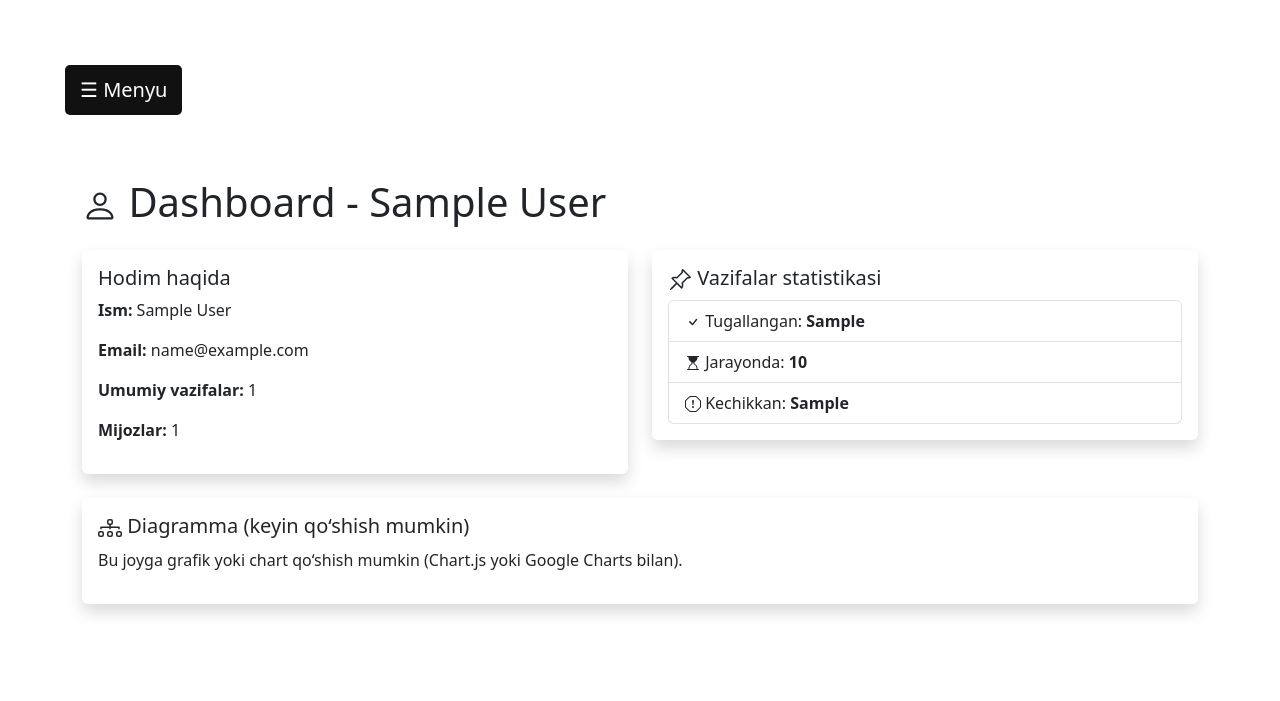
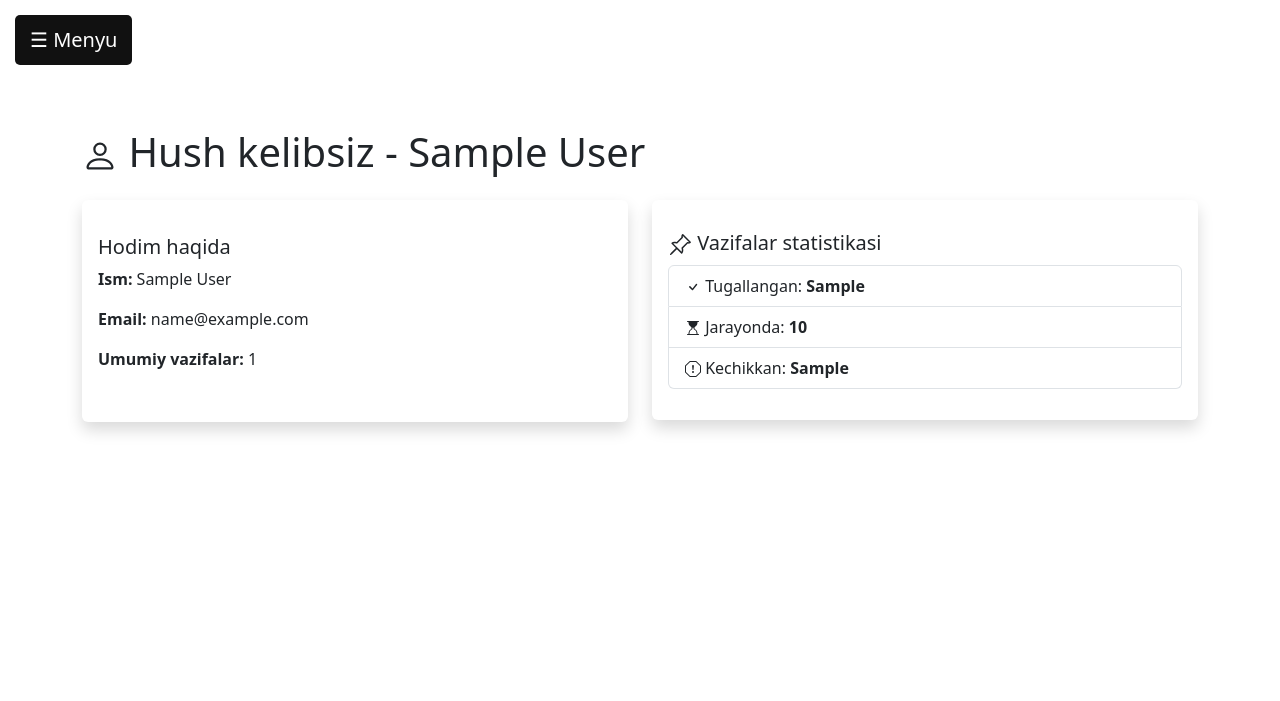
Before and after one commit to Muhammadrizochik/Office5, a Django app: template template/index.html in a window 1280 px wide. Shown: the top 701 px of the page. Run offline with Django 5.2, Linux system fonts and the light colour scheme; a user stored in the database is signed in; tables that the repository leaves empty hold one stand-in row (values such as "Sample post"); the template is opened without the code that fills it: most values are stand-ins (such as "Sample title", 1, 10 or a date in 2020); some libraries are stand-ins or nearby versions.

Commit message:
base.html, index.html

```diff
--- a/template/auth/form.html
+++ b/template/auth/form.html
@@ -6,7 +6,7 @@
 
 
 <style>
-    /* Center the form on the screen */
+
     .login-container {
         display: flex;
         justify-content: center;
--- a/template/base.html
+++ b/template/base.html
@@ -6,8 +6,11 @@
   <title>Sidebar Namuna</title>
   <style>
     body {
-      padding: 50px;
       font-family: sans-serif;
+    }
+
+    .button{
+      margin-top: 70px;
     }
 
     #toggle-btn {
@@ -21,8 +24,9 @@
       border-radius: 5px;
     }
 
-
-
+    .card1:hover{
+      background-color: #7c0c0c;
+    }
 
     .sidebar {
       height: 100%;
@@ -47,7 +51,7 @@
     }
 
     .sidebar a:hover {
-      background-color: #575757;
+      background-color: #6d6b6b;
     }
 
     .sidebar .close-btn {
@@ -61,6 +65,14 @@
 
     .content {
       padding: 20px;
+    }
+
+    .statistic{
+    padding: 15px 0;
+    }
+
+    .statistica{
+    padding: 19px 0;
     }
   </style>
 </head>
--- a/template/index.html
+++ b/template/index.html
@@ -1,29 +1,27 @@
 {% extends "base.html" %}
 
 {% block content %}
+
  <link href="https://cdn.jsdelivr.net/npm/bootstrap@5.3.0/dist/css/bootstrap.min.css" rel="stylesheet">
     <div class="container py-5">
         <h1 class="mb-4"><svg xmlns="http://www.w3.org/2000/svg" width="36" height="36" fill="currentColor" class="bi bi-person" viewBox="0 0 16 16">
             <path d="M8 8a3 3 0 1 0 0-6 3 3 0 0 0 0 6m2-3a2 2 0 1 1-4 0 2 2 0 0 1 4 0m4 8c0 1-1 1-1 1H3s-1 0-1-1 1-4 6-4 6 3 6 4m-1-.004c-.001-.246-.154-.986-.832-1.664C11.516 10.68 10.289 10 8 10s-3.516.68-4.168 1.332c-.678.678-.83 1.418-.832 1.664z"/>
-          </svg> Dashboard - {{ request.user.first_name }} {{ request.user.last_name }}</h1>
+          </svg> Hush kelibsiz - {{ request.user.first_name }} {{ request.user.last_name }}</h1>
 
-        <div class="row g-4">
-            <!-- Hodim ma'lumotlari -->
+        <div  class="row g-4">
             <div class="col-md-6">
-                <div class="card shadow border-0">
-                    <div class="card-body">
+                <div class="card shadow border-0 statistica">
+                    <div  class="card-body">
                         <h5 class="card-title">Hodim haqida</h5>
                         <p><strong>Ism:</strong> {{ request.user.get_full_name }}</p>
                         <p><strong>Email:</strong> {{ request.user.email }}</p>
                         <p><strong>Umumiy vazifalar:</strong> {{ total_tasks }}</p>
-                        <p><strong>Mijozlar:</strong> {{ total_clients }}</p>
                     </div>
                 </div>
+
             </div>
-
-            <!-- Vazifalar statistikasi -->
             <div class="col-md-6">
-                <div class="card shadow border-0">
+                <div class="card shadow border-0 statistic">
                     <div class="card-body">
                         <h5 class="card-title"><svg xmlns="http://www.w3.org/2000/svg" width="24" height="24" fill="currentColor" class="bi bi-pin-angle" viewBox="0 0 16 16">
                             <path d="M9.828.722a.5.5 0 0 1 .354.146l4.95 4.95a.5.5 0 0 1 0 .707c-.48.48-1.072.588-1.503.588-.177 0-.335-.018-.46-.039l-3.134 3.134a6 6 0 0 1 .16 1.013c.046.702-.032 1.687-.72 2.375a.5.5 0 0 1-.707 0l-2.829-2.828-3.182 3.182c-.195.195-1.219.902-1.414.707s.512-1.22.707-1.414l3.182-3.182-2.828-2.829a.5.5 0 0 1 0-.707c.688-.688 1.673-.767 2.375-.72a6 6 0 0 1 1.013.16l3.134-3.133a3 3 0 0 1-.04-.461c0-.43.108-1.022.589-1.503a.5.5 0 0 1 .353-.146m.122 2.112v-.002zm0-.002v.002a.5.5 0 0 1-.122.51L6.293 6.878a.5.5 0 0 1-.511.12H5.78l-.014-.004a5 5 0 0 0-.288-.076 5 5 0 0 0-.765-.116c-.422-.028-.836.008-1.175.15l5.51 5.509c.141-.34.177-.753.149-1.175a5 5 0 0 0-.192-1.054l-.004-.013v-.001a.5.5 0 0 1 .12-.512l3.536-3.535a.5.5 0 0 1 .532-.115l.096.022c.087.017.208.034.344.034q.172.002.343-.04L9.927 2.028q-.042.172-.04.343a1.8 1.8 0 0 0 .062.46z"/>
@@ -43,21 +41,9 @@
                     </div>
                 </div>
             </div>
+
         </div>
 
-        <!-- Qo‘shimcha chart joyi -->
-        <div class="row mt-4">
-            <div class="col">
-                <div class="card shadow border-0">
-                    <div class="card-body">
-                        <h5 class="card-title"><svg xmlns="http://www.w3.org/2000/svg" width="24" height="24" fill="currentColor" class="bi bi-diagram-3" viewBox="0 0 16 16">
-                            <path fill-rule="evenodd" d="M6 3.5A1.5 1.5 0 0 1 7.5 2h1A1.5 1.5 0 0 1 10 3.5v1A1.5 1.5 0 0 1 8.5 6v1H14a.5.5 0 0 1 .5.5v1a.5.5 0 0 1-1 0V8h-5v.5a.5.5 0 0 1-1 0V8h-5v.5a.5.5 0 0 1-1 0v-1A.5.5 0 0 1 2 7h5.5V6A1.5 1.5 0 0 1 6 4.5zM8.5 5a.5.5 0 0 0 .5-.5v-1a.5.5 0 0 0-.5-.5h-1a.5.5 0 0 0-.5.5v1a.5.5 0 0 0 .5.5zM0 11.5A1.5 1.5 0 0 1 1.5 10h1A1.5 1.5 0 0 1 4 11.5v1A1.5 1.5 0 0 1 2.5 14h-1A1.5 1.5 0 0 1 0 12.5zm1.5-.5a.5.5 0 0 0-.5.5v1a.5.5 0 0 0 .5.5h1a.5.5 0 0 0 .5-.5v-1a.5.5 0 0 0-.5-.5zm4.5.5A1.5 1.5 0 0 1 7.5 10h1a1.5 1.5 0 0 1 1.5 1.5v1A1.5 1.5 0 0 1 8.5 14h-1A1.5 1.5 0 0 1 6 12.5zm1.5-.5a.5.5 0 0 0-.5.5v1a.5.5 0 0 0 .5.5h1a.5.5 0 0 0 .5-.5v-1a.5.5 0 0 0-.5-.5zm4.5.5a1.5 1.5 0 0 1 1.5-1.5h1a1.5 1.5 0 0 1 1.5 1.5v1a1.5 1.5 0 0 1-1.5 1.5h-1a1.5 1.5 0 0 1-1.5-1.5zm1.5-.5a.5.5 0 0 0-.5.5v1a.5.5 0 0 0 .5.5h1a.5.5 0 0 0 .5-.5v-1a.5.5 0 0 0-.5-.5z"/>
-                          </svg> Diagramma (keyin qo‘shish mumkin)</h5>
-                        <p>Bu joyga grafik yoki chart qo‘shish mumkin (Chart.js yoki Google Charts bilan).</p>
-                    </div>
-                </div>
-            </div>
-        </div>
     </div>
 
 {% endblock %}
```
